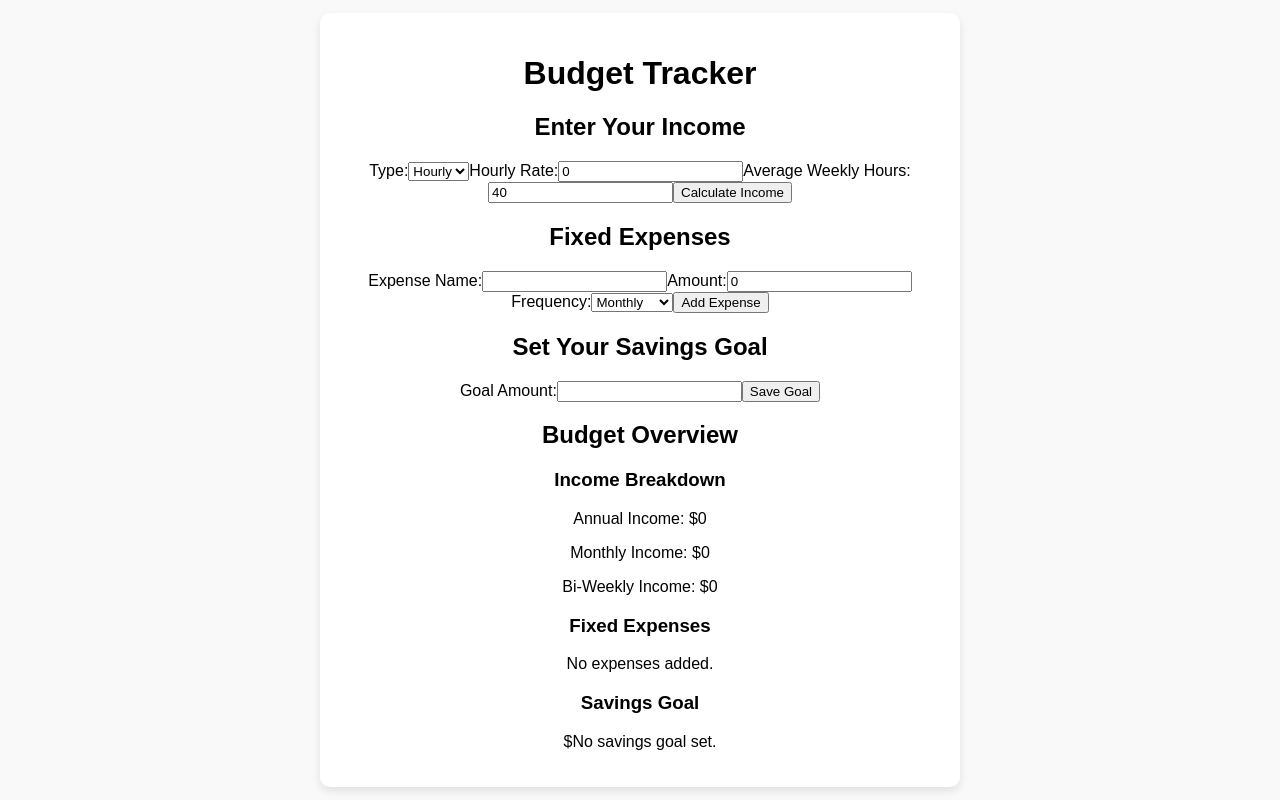
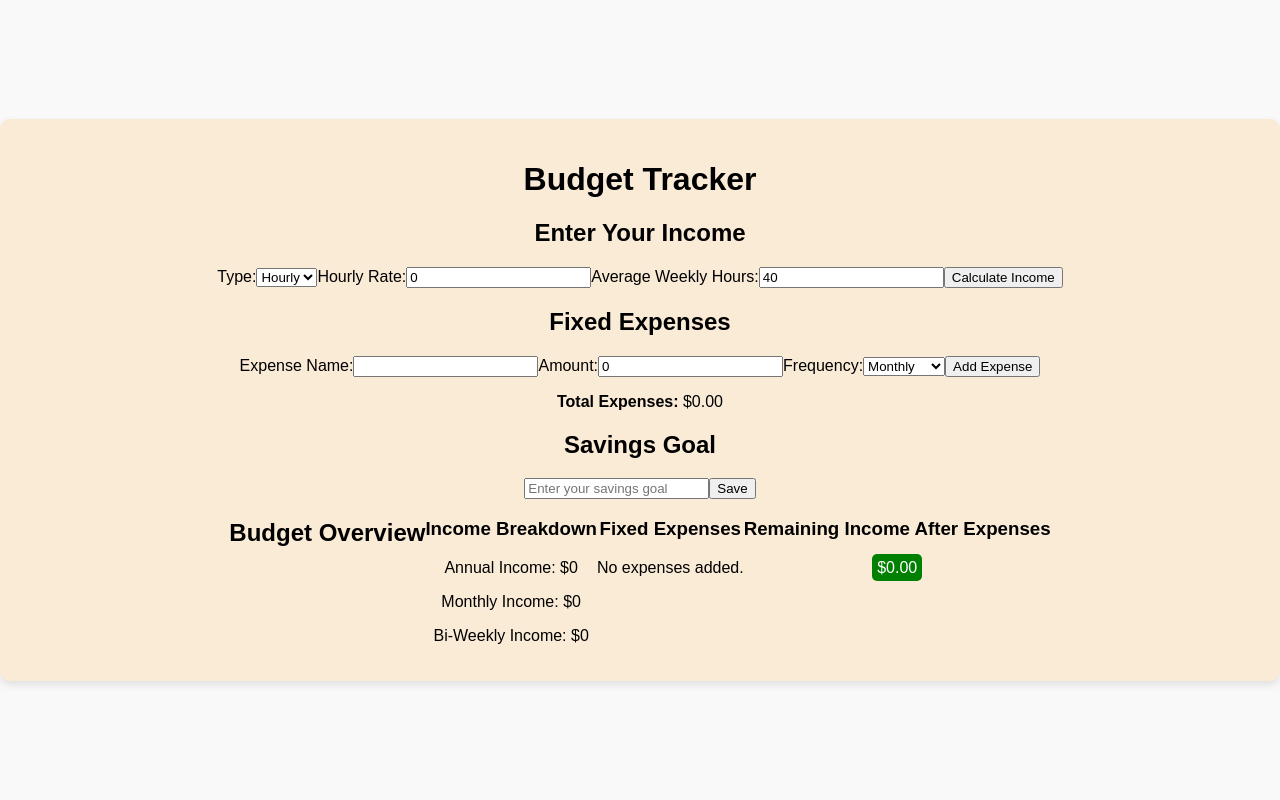
Before and after one commit to boynamedjack47/BudgetApp, a React (Create React App) app: page / in a window 1280 px wide. Built offline with nearby package versions, Linux system fonts and the light colour scheme.

Commit message:
Updated the logic for the app. It now takes the remaining income and shows the user how much excess income they have after each month according to their expenses. Next I will tie in the remaining income and savings goal

```diff
--- a/src/App.css
+++ b/src/App.css
@@ -49,9 +49,23 @@
 .content {
   text-align: center;
   width: 100%;
-  max-width: 600px; /* Optional: limit the width of the content */
-  background: white; /* Optional: add a background for the content */
+  background: antiquewhite; /* Optional: add a background for the content */
   padding: 20px;
   border-radius: 10px;
   box-shadow: 0 4px 8px rgba(0, 0, 0, 0.1); /* Optional: subtle shadow */
 }
+
+
+li {
+  display: flex;
+  justify-content: center;
+
+}
+
+.budget-display {
+  display: flex;
+
+  justify-content: center;
+
+
+}
--- a/src/components/BudgetDisplay.jsx
+++ b/src/components/BudgetDisplay.jsx
@@ -1,8 +1,25 @@
 import React from "react";
 import PropTypes from "prop-types";
 
-const BudgetDisplay = ({ income, expenses, savingsGoal }) => {
+const BudgetDisplay = ({ income, expenses }) => {
   const { breakdown } = income;
+
+  // Calculate total expenses
+  const totalExpenses = expenses.reduce((total, expense) => total + expense.amount, 0);
+
+  // Calculate remaining income after expenses
+  const remainingIncome = breakdown.monthly - totalExpenses;
+
+  // Helper function to determine the background color based on the value
+  const getAmountStyle = (amount) => {
+    return {
+      backgroundColor: amount >= 0 ? "green" : "red",
+      color: "white",
+      padding: "5px",
+      borderRadius: "5px",
+      display: "inline"
+    };
+  };
 
   return (
     <div className="budget-display">
@@ -29,7 +46,7 @@ const BudgetDisplay = ({ income, expenses, savingsGoal }) => {
           <ul>
             {expenses.map((expense, index) => (
               <li key={index}>
-                {expense.name}: ${expense.amount}
+                {expense.name}: ${expense.amount.toFixed(2)} ({expense.frequency})
               </li>
             ))}
           </ul>
@@ -38,10 +55,12 @@ const BudgetDisplay = ({ income, expenses, savingsGoal }) => {
         )}
       </div>
 
-      {/* Savings Goal */}
-      <div className="savings-section">
-        <h3>Savings Goal</h3>
-        <p>${savingsGoal || "No savings goal set."}</p>
+      {/* Remaining Income After Expenses */}
+      <div className="remaining-income-section">
+        <h3>Remaining Income After Expenses</h3>
+        <p style={getAmountStyle(remainingIncome)}>
+          ${remainingIncome.toFixed(2)}
+        </p>
       </div>
     </div>
   );
@@ -61,9 +80,9 @@ BudgetDisplay.propTypes = {
     PropTypes.shape({
       name: PropTypes.string.isRequired,
       amount: PropTypes.number.isRequired,
+      frequency: PropTypes.string.isRequired,
     })
   ).isRequired,
-  savingsGoal: PropTypes.number.isRequired,
 };
 
 export default BudgetDisplay;
--- a/src/components/FixedExpensesInput.jsx
+++ b/src/components/FixedExpensesInput.jsx
@@ -6,6 +6,9 @@ const FixedExpensesInput = ({ expenses, setExpenses }) => {
   const [expenseAmount, setExpenseAmount] = useState(0);
   const [expenseFrequency, setExpenseFrequency] = useState("monthly");
   const [isEditing, setIsEditing] = useState(null); // Tracks the index being edited
+
+  // Calculate total expenses
+  const totalExpenses = expenses.reduce((total, expense) => total + expense.amount, 0);
 
   const handleAddExpense = (e) => {
     e.preventDefault();
@@ -58,7 +61,7 @@ const FixedExpensesInput = ({ expenses, setExpenses }) => {
   return (
     <div className="fixed-expenses-input">
       <h2>Fixed Expenses</h2>
-      <form onSubmit={isEditing !== null ? handleSaveEdit : handleAddExpense}>
+      <form  className="form1" onSubmit={isEditing !== null ? handleSaveEdit : handleAddExpense}>
         <label>
           Expense Name:
           <input
@@ -107,6 +110,7 @@ const FixedExpensesInput = ({ expenses, setExpenses }) => {
           </button>
         )}
       </form>
+
       <ul>
         {expenses.map((expense, index) => (
           <li key={index}>
@@ -116,6 +120,11 @@ const FixedExpensesInput = ({ expenses, setExpenses }) => {
           </li>
         ))}
       </ul>
+
+      {/* Total Expenses Display */}
+      <p>
+        <strong>Total Expenses:</strong> ${totalExpenses.toFixed(2)}
+      </p>
     </div>
   );
 };
--- a/src/components/IncomeInput.jsx
+++ b/src/components/IncomeInput.jsx
@@ -35,8 +35,9 @@ const IncomeInput = ({ setIncome }) => {
   };
 
   return (
+
     <form onSubmit={handleSubmit}>
-      <h2>Enter Your Income</h2>
+     <h2>Enter Your Income</h2>
       <label>
         Type:
         <select value={type} onChange={(e) => setType(e.target.value)}>
--- a/src/components/SavingsGoalInput.jsx
+++ b/src/components/SavingsGoalInput.jsx
@@ -1,36 +1,63 @@
 import React, { useState } from "react";
 import PropTypes from "prop-types";
 
-const SavingsGoalInput = ({ setSavingsGoal }) => {
-  const [goal, setGoal] = useState("");
 
-  const handleSubmit = (e) => {
-    e.preventDefault();
-    setSavingsGoal(parseFloat(goal));
-    setGoal("");
+const SavingsGoal = ({ remainingIncome }) => {
+  const [savingsGoal, setSavingsGoal] = useState("");
+  const [isEditing, setIsEditing] = useState(true);
+
+  const handleSave = () => {
+    if (savingsGoal !== "" && parseFloat(savingsGoal) > 0) {
+      setIsEditing(false);
+    }
   };
 
+  const handleEdit = () => {
+    setIsEditing(true);
+  };
+
+  const handleDelete = () => {
+    setSavingsGoal("");
+    setIsEditing(true);
+  };
+
+  // Calculate months to reach the savings goal
+  const monthsToGoal =
+    remainingIncome > 0 && savingsGoal
+      ? (parseFloat(savingsGoal) / remainingIncome).toFixed(1)
+      : 0;
+
   return (
-    <form onSubmit={handleSubmit}>
-      <h2>Set Your Savings Goal</h2>
-      <label>
-        Goal Amount:
-        <input
-          type="number"
-          value={goal}
-          onChange={(e) => setGoal(e.target.value)}
-          min="0"
-          step="0.01"
-          required
-        />
-      </label>
-      <button type="submit">Save Goal</button>
-    </form>
+    <div className="savings-goal">
+      <h2>Savings Goal</h2>
+
+      {isEditing ? (
+        <div>
+          <input
+            type="number"
+            value={savingsGoal}
+            onChange={(e) => setSavingsGoal(e.target.value)}
+            placeholder="Enter your savings goal"
+          />
+          <button onClick={handleSave}>Save</button>
+        </div>
+      ) : (
+        <div>
+          <p>Current Savings Goal: ${parseFloat(savingsGoal).toFixed(2)}</p>
+          <p>
+            Months to Reach Goal:{" "}
+            {monthsToGoal > 0 ? monthsToGoal : "N/A"}
+          </p>
+          <button onClick={handleEdit}>Edit</button>
+          <button onClick={handleDelete}>Delete</button>
+        </div>
+      )}
+    </div>
   );
 };
 
-SavingsGoalInput.propTypes = {
-  setSavingsGoal: PropTypes.func.isRequired,
+SavingsGoal.propTypes = {
+  remainingIncome: PropTypes.number.isRequired, // Monthly income remaining after expenses
 };
 
-export default SavingsGoalInput;
+export default SavingsGoal;
```
